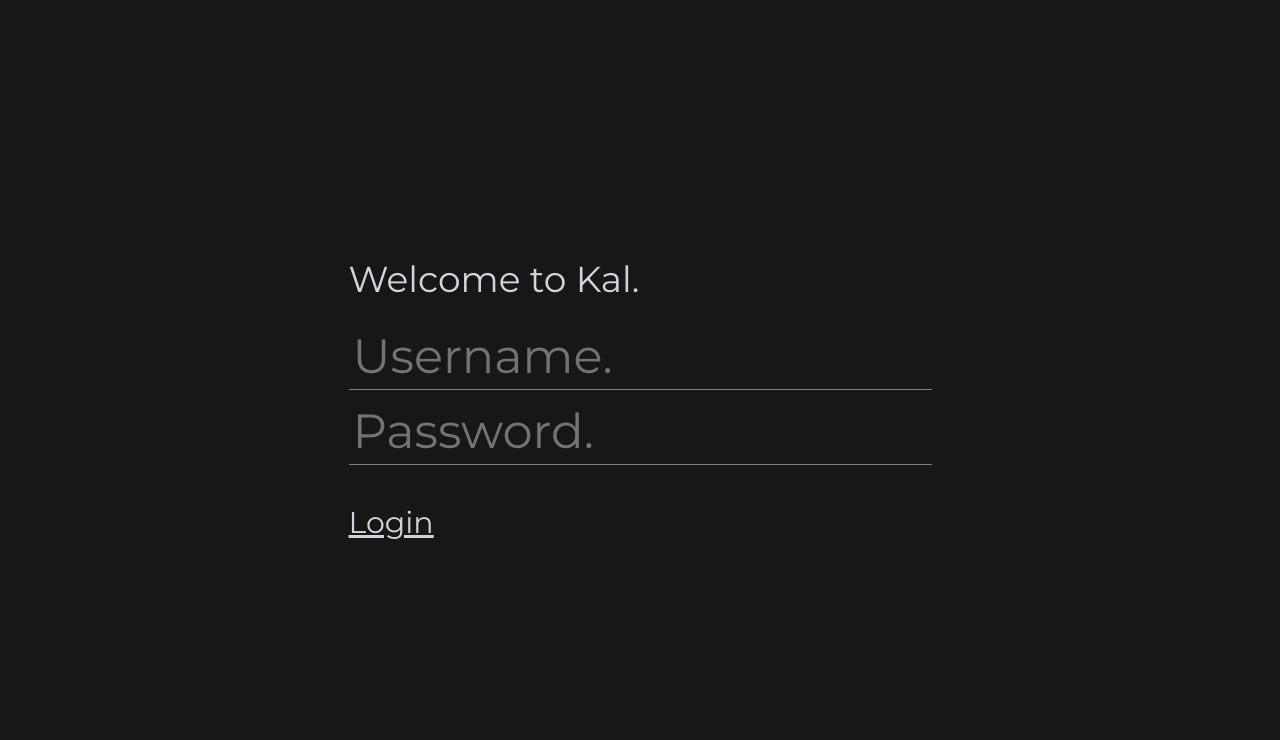
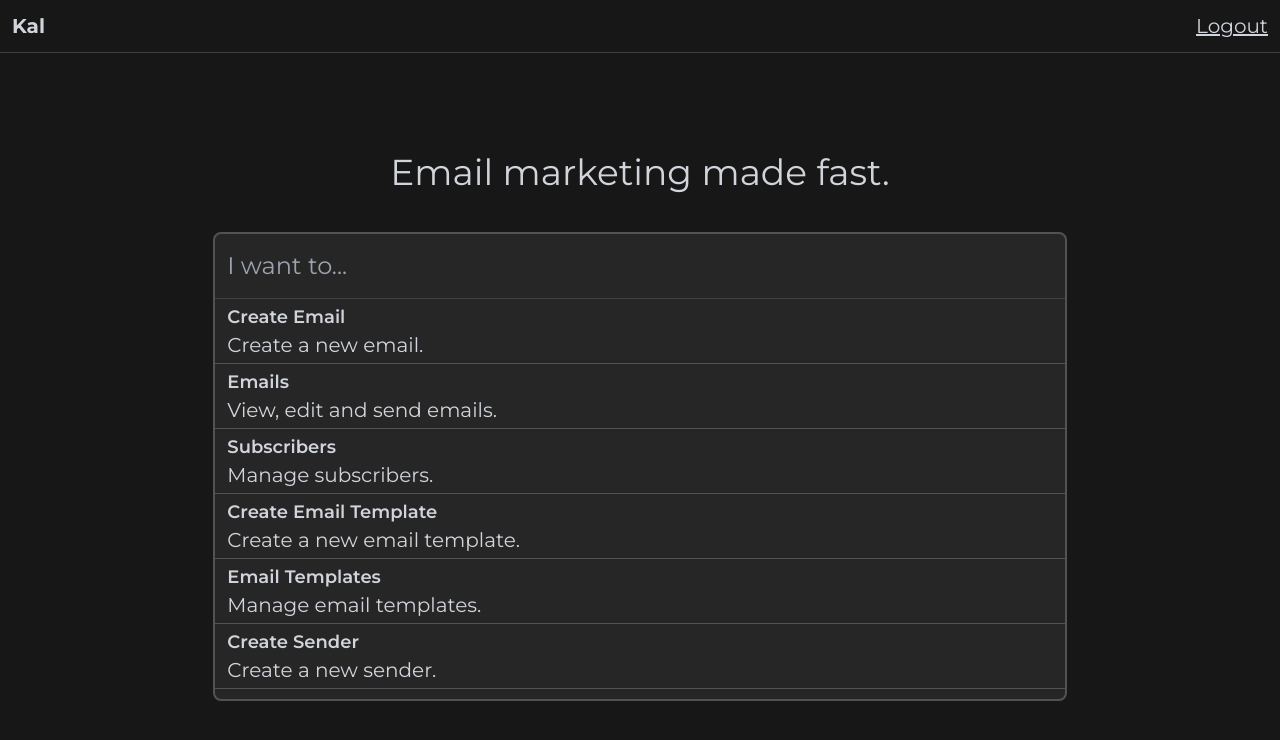
Before and after one commit to tanayvk/Kal, a React (Vite) app in the folder frontend/: page /dashboard in a window 1280 px wide. Before the commit this address led to /login. Shown: the top 740 px of the page. Built offline with nearby package versions, Linux system fonts and the light colour scheme; sample sign-in values are in the browser's storage.

Commit message:
fix(auth): store token/username correctly in zustand

```diff
--- a/frontend/src/api.js
+++ b/frontend/src/api.js
@@ -1,13 +1,8 @@
 import { useQuery } from "react-query";
 import axios from "axios";
+import { getToken } from "./stores/auth";
 
 const API_ENDPOINT = import.meta.env.DEV ? "http://localhost:3000/api" : "/api";
-
-let token;
-const getToken = () => {
-  if (token) return token;
-  return (token = localStorage.getItem("token"));
-};
 
 export const login = async (username, password) => {
   const response = await fetch(`${API_ENDPOINT}/token`, {
--- a/frontend/src/stores/auth.js
+++ b/frontend/src/stores/auth.js
@@ -2,20 +2,24 @@ import * as api from "@/api";
 import { createStore } from "@/zustand";
 
 const useAuth = createStore((set) => ({
-  username: localStorage.getItem("username") || null,
+  username: localStorage.getItem("kal-username") || null,
+  token: localStorage.getItem("kal-token") || null,
   login: (username, token) => {
     if (username) {
-      localStorage.setItem("username", username);
-      localStorage.setItem("token", token);
+      localStorage.setItem("kal-username", username);
+      localStorage.setItem("kal-token", token);
       set((state) => {
         state.username = username;
+        state.token = token;
       });
     }
   },
   logout: () => {
-    localStorage.removeItem("username");
+    localStorage.removeItem("kal-username");
+    localStorage.removeItem("kal-token");
     set((state) => {
       state.username = null;
+      state.token = null;
     });
   },
 }));
@@ -42,3 +46,5 @@ export const logout = () => {
 };
 
 export const useUsername = () => useAuth((state) => state.username);
+
+export const getToken = () => useAuth.getState().token;
```
